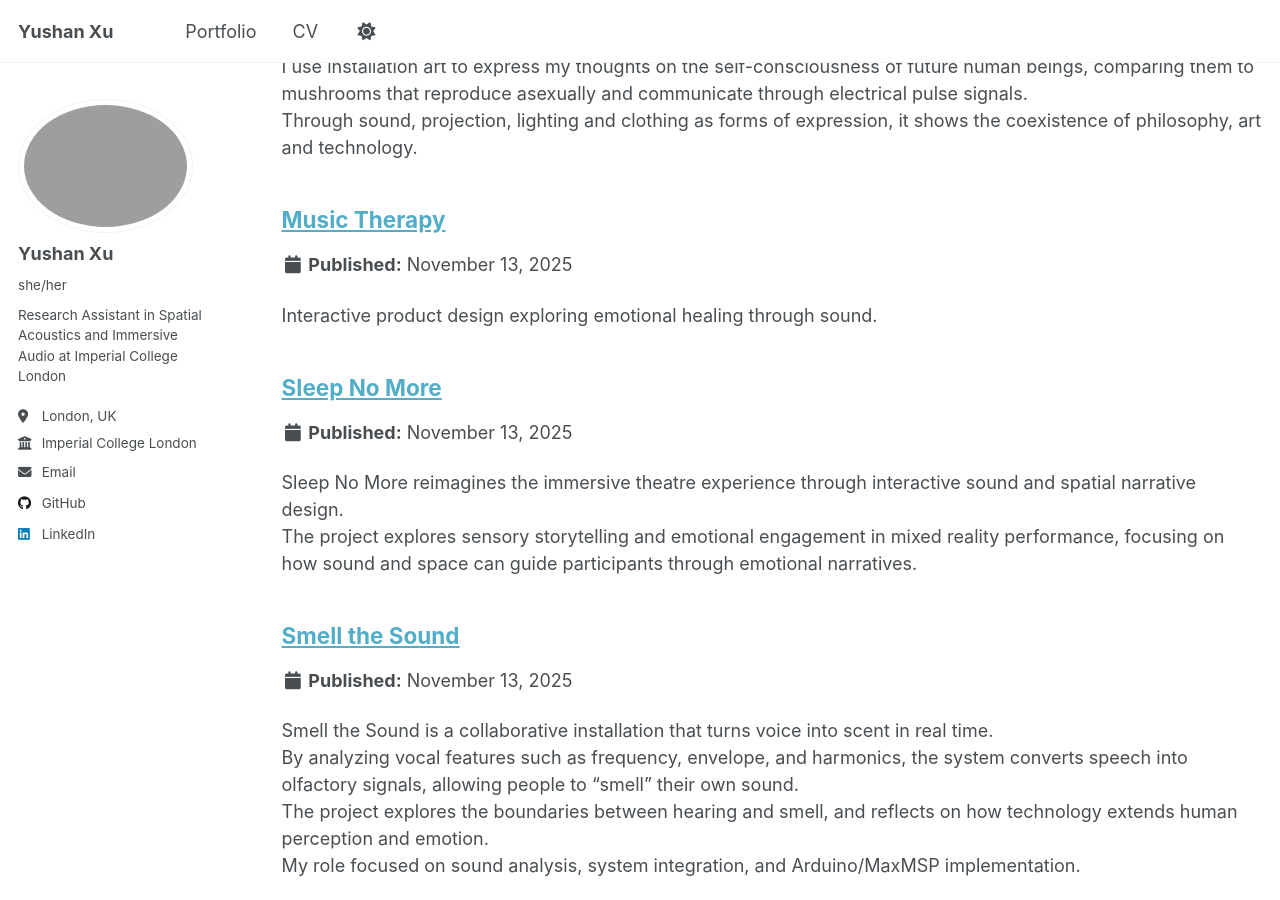
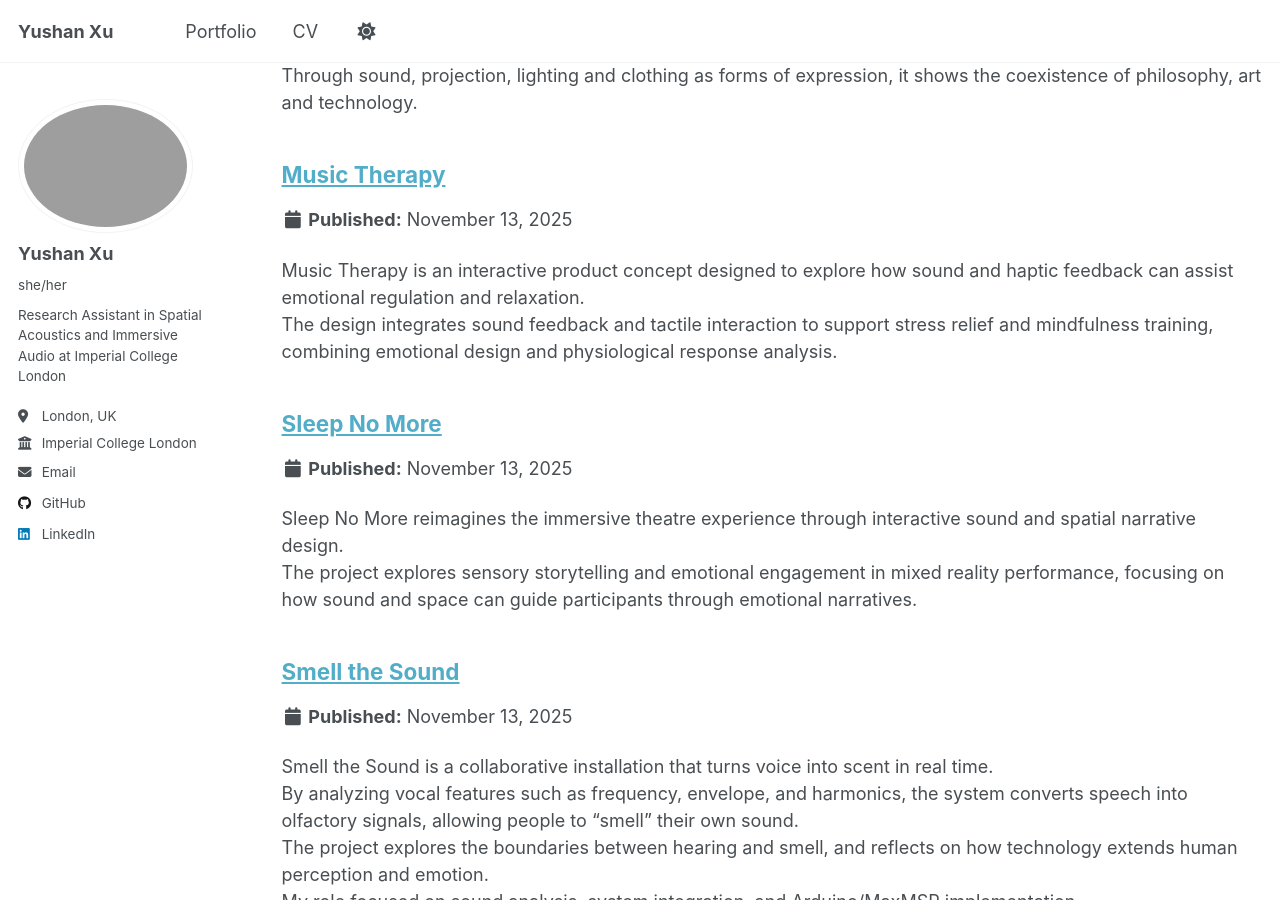
Before and after one commit to Yushan-Xu/Yushan-Xu.github.io, a Jekyll site: the page built from _pages/sitemap.md, in a window 1280 px wide and 900 px high, scrolled down 4468 px. Built offline with Jekyll 4.4.1, drawn with Linux system fonts in a browser that asks for light colours; a script that is not in the unit is left out; some of the changed text lies outside the part shown.

Commit message:
Update Music Therapy project details and layout

```diff
--- a/_portfolio/MusicTherapy.md
+++ b/_portfolio/MusicTherapy.md
@@ -1,12 +1,11 @@
 ---
+layout: single
 title: "Music Therapy"
-excerpt: "Interactive product design exploring emotional healing through sound."
-collection: portfolio
-image: "/images/MusicTherapy_Cover.png"
+permalink: /_portfolio/music-therapy/
+author_profile: false
 ---
 
-### Project Overview
 Music Therapy is an interactive product concept designed to explore how sound and haptic feedback can assist emotional regulation and relaxation.
+The design integrates sound feedback and tactile interaction to support stress relief and mindfulness training, combining emotional design and physiological response analysis.
 
-### PDF Preview
 <iframe src="/files/Music Therapy.pdf" width="100%" height="800px"></iframe>
```
